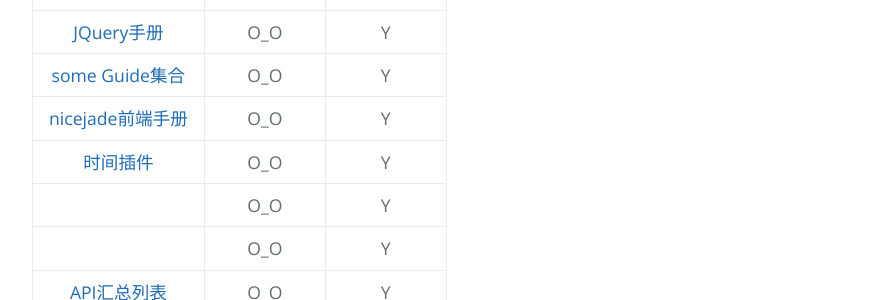
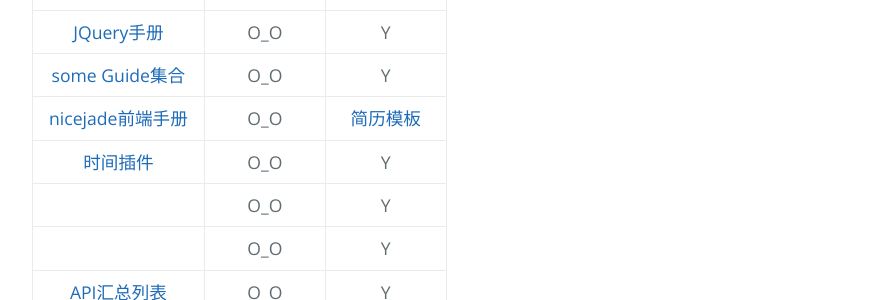
Before and after one commit to AmbroseRen/test, a Jekyll site: the page built from Web/web_guide.md, in a window 1280 px wide. Shown: the part 395-695 px from the top of the page, without its empty margins (192-1087 px from the left). Built offline with Jekyll 4.4.1, drawn with Linux system fonts in a browser that asks for light colours; our own code applies the rules of GitHub Pages for plain Markdown files; the repository's description, which GitHub fills in, is left out.

Commit message:
Update web_guide.md

```diff
--- a/Web/web_guide.md
+++ b/Web/web_guide.md
@@ -10,7 +10,7 @@
 | [css组件手册](https://www.css88.com/book/css/) | O_O | Y |
 | [JQuery手册](https://www.jq22.com/chm/jquery/index.html) | O_O | Y |
 | [some Guide集合](https://github.com/GitHubDaily/GitHubDaily) | O_O | Y |
-| [nicejade前端手册](https://github.com/nicejade/Front-end-tutorial) | O_O | Y |
+| [nicejade前端手册](https://github.com/nicejade/Front-end-tutorial) | O_O | [简历模板](https://www.jeffjade.com/2016/03/30/104-front-end-tutorial/#wow59) |
 | [时间插件](https://github.com/timelessco/renderlesskit-react) | O_O | Y |
 | []() | O_O | Y |
 | []() | O_O | Y |
```
